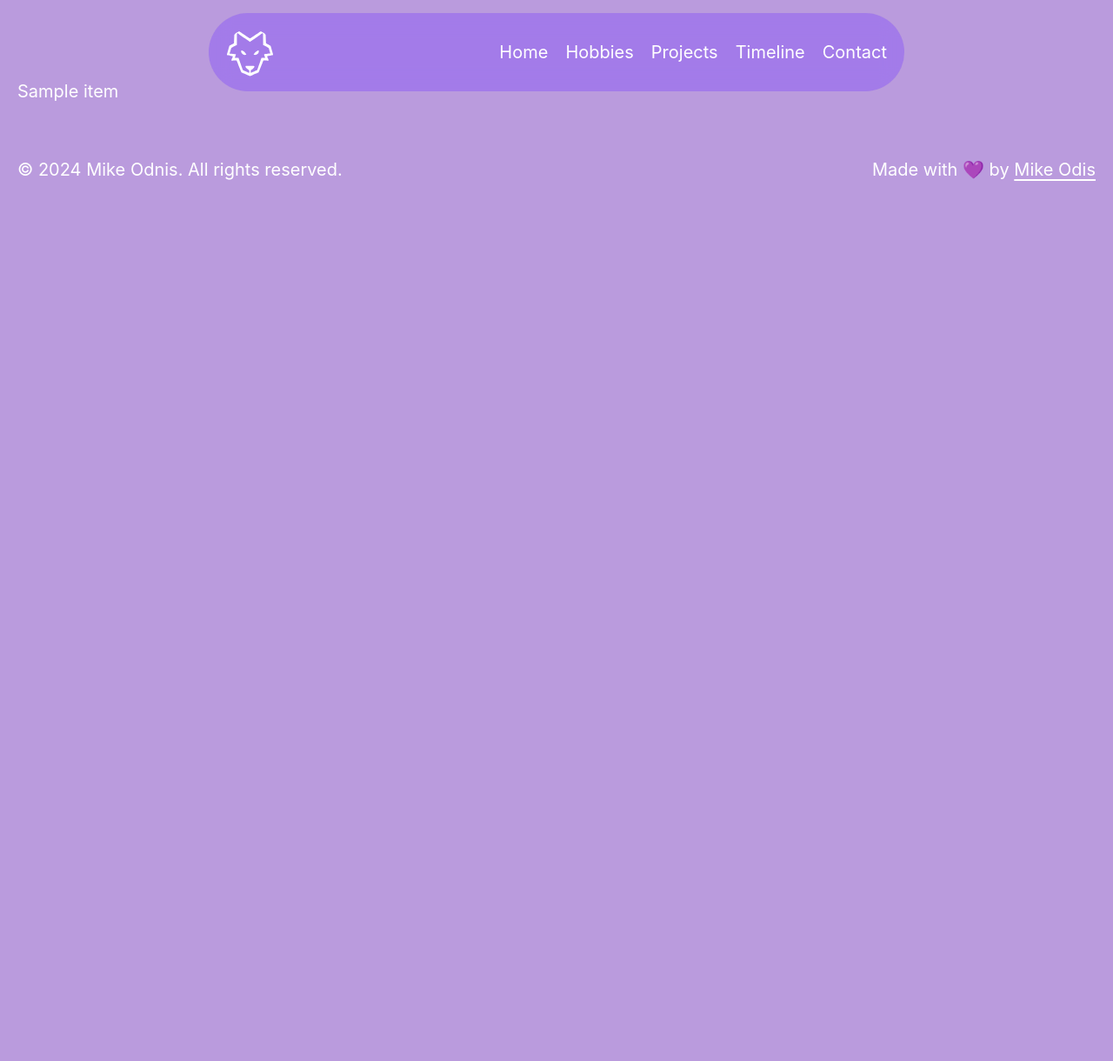
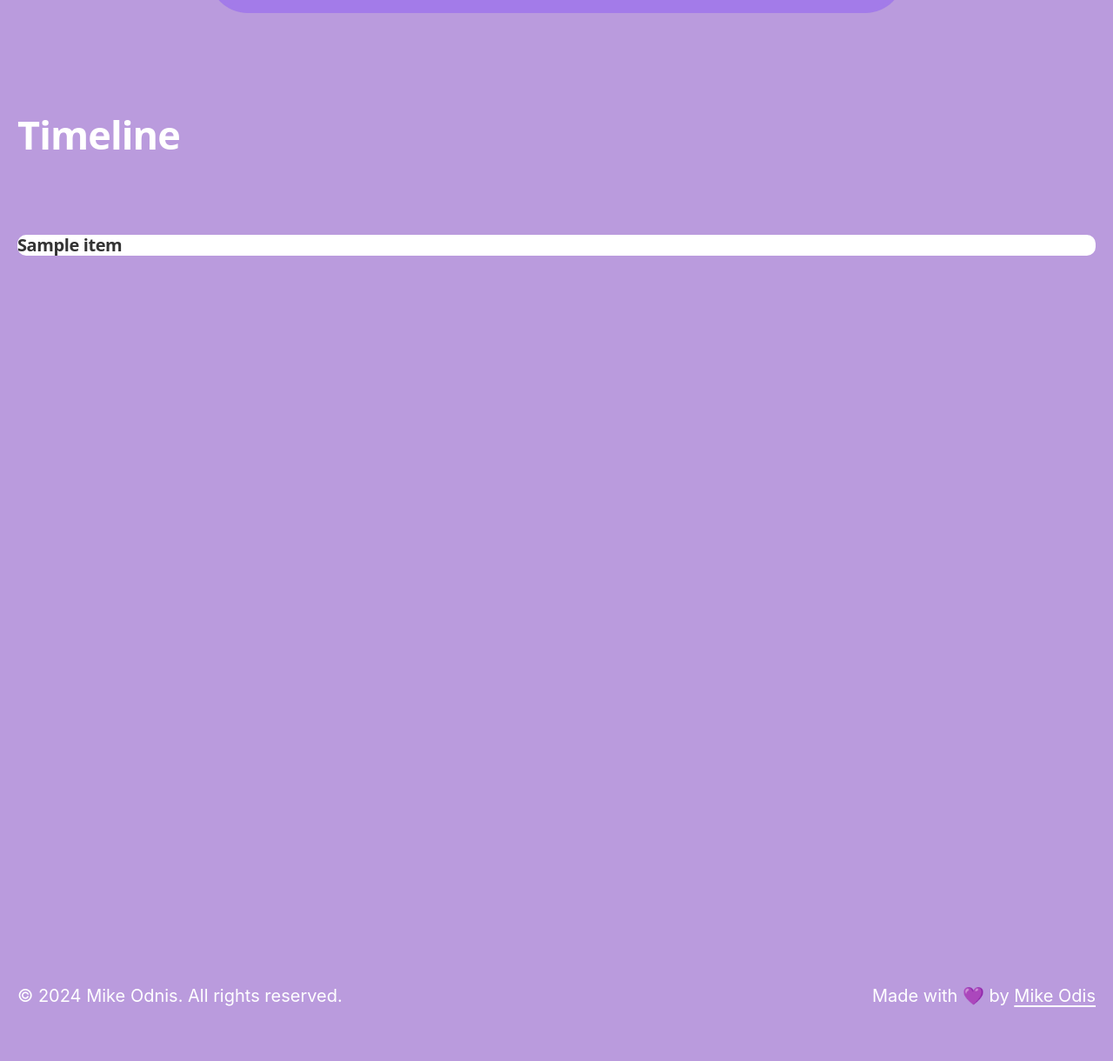
Before and after one commit to WomB0ComB0/24-sum-b-4-pe-portfolio-site, a Flask app: template portfolio/templates/pages/timeline.jinja2 in a window 1280 px wide. Shown: the whole page at 87% size. Before the commit the page ends 208 px from the top, so only its background shows below. Run offline with Flask 2, Linux system fonts and the light colour scheme; the template is opened without the code that fills it: most values are stand-ins (such as "Sample title", 1, 10 or a date in 2020); parts of the project's set-up code (start-up, migrations or seed data) failed here and were passed over; some libraries are stand-ins or nearby versions.

Commit message:
chore: modified the UI

```diff
--- a/portfolio/templates/pages/timeline.jinja2
+++ b/portfolio/templates/pages/timeline.jinja2
@@ -1,7 +1,10 @@
 {% extends "layout.jinja2" %}
 
 {% block main %}
-  <div class="entries">
+<header class="text-white max-w-[1556px] mx-auto rounded-lg">
+  <h1 class="text-4xl font-bold text-white py-8">Timeline</h1>
+</header>
+  <div class="entries min-h-screen">
     {% set event_types = [
       "Info Session",
       "Workshop / Study Group",
@@ -24,11 +27,15 @@
           {% set location = filtered.split(event)[1].strip() %}
         {% endif %}
       {% endfor %}
-      <div class="entry">
-        <div class="title {{ 'big' if count % 3 == 0 else '' }}">{{ item.title }}</div>
+      <div class="entry bg-white rounded-lg mb-4">
+        <div class="title {{ 'big' if count % 3 == 0 else '' }}">
+          <h3 class="text-[20px] font-bold text-[#333333] ">
+            {{ item.title }}
+          </h3>
+        </div>
         <div class="body">
-          <span>{{ " ".join(item.date.split()[:4]) }}</span>
-          <p>{{ description | join(', ') }}</p>
+          <span class="text-[18px] text-[#666666]">{{ " ".join(item.date.split()[:4]) }}</span>
+          <p class="text-[18px] text-[#666666]">{{ description | join(', ') }}</p>
           {% if location %}
             <p>{{ location }}</p>
           {% endif %}
--- a/portfolio/templates/semantics/nav.jinja2
+++ b/portfolio/templates/semantics/nav.jinja2
@@ -1,4 +1,4 @@
-<nav id="navbar" class="sticky top-3 z-50 max-w-[800px] px-4 py-2 mx-auto flex flex-row justify-between items-center bg-violet-500/50 dark:bg-violet-600/50 backdrop-blur-md rounded-full">
+<nav id="navbar" class="sticky top-3 z-50 max-w-[800px] px-4 py-2 mx-auto flex flex-row justify-between items-center bg-violet-500/50 dark:bg-violet-600/50 backdrop-blur-md rounded-full border-none shadow-none">
     <picture
         class="flex-shrink-0 mr-4"
     >
```
Also changed, not shown: tests/unit/test_routes.py (+8 -8 lines), 1 other file.
